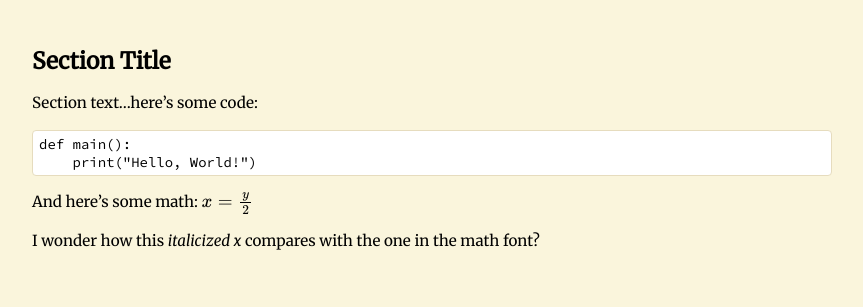
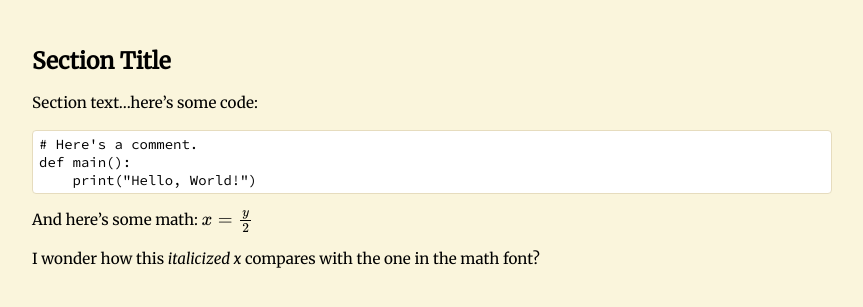
Before and after one commit to dvon/cgbk, a Jekyll site: the page built from index.md, in a window 1280 px wide. Shown: the top 307 px of the page, without its empty margins (208-1071 px from the left). Built offline with Jekyll 4.4.1, drawn with Linux system fonts in a browser that asks for light colours; Markdown is read by kramdown in place of the engine named in the settings; formulas are drawn with MathJax 3.

Commit message:
Update index.md

```diff
--- a/index.md
+++ b/index.md
@@ -7,6 +7,7 @@ layout: default
 Section text...here's some code:
 
 ~~~python3
+# Here's a comment.
 def main():
     print("Hello, World!")
 ~~~
```
